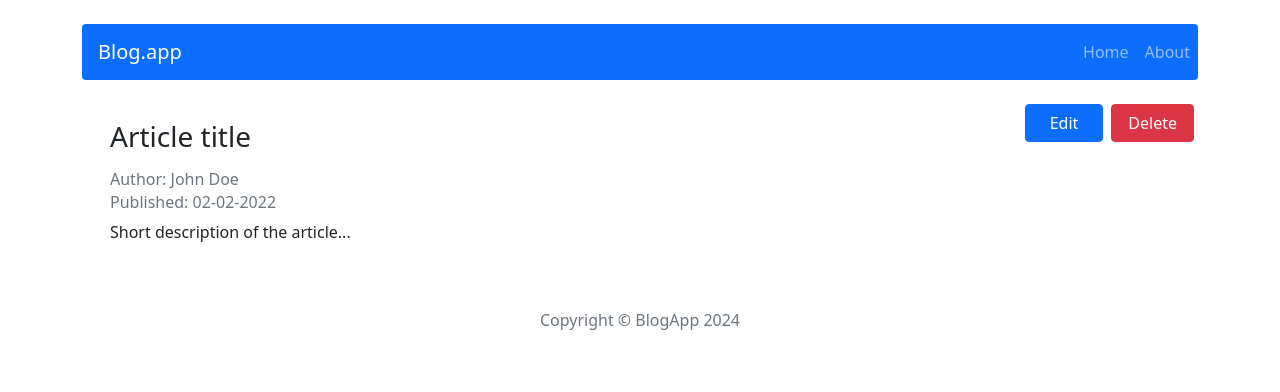
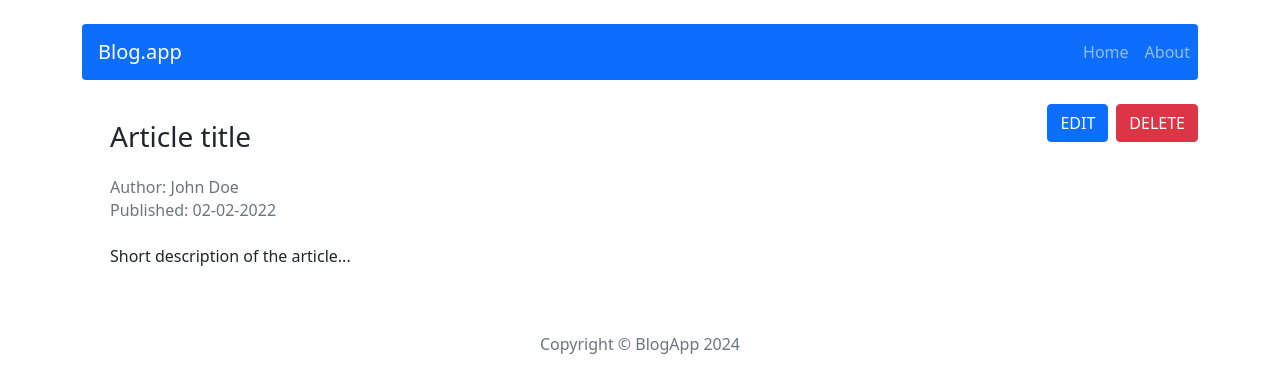
Before and after one commit to piotrkotulski/blog-react, a React (Create React App) app: page /post/1 in a window 1280 px wide. Shown: the top 392 px of the page. Built offline with nearby package versions, Linux system fonts and the light colour scheme.

Commit message:
added delete post founctionality with modal

```diff
--- a/src/components/pages/SInglePost/SinglePost.js
+++ b/src/components/pages/SInglePost/SinglePost.js
@@ -1,41 +1,74 @@
-import React from 'react';
-import { useParams } from 'react-router-dom';
-import { useSelector } from 'react-redux';
-import { getAllPosts } from '../../../redux/postRedux';
-import { Link } from 'react-router-dom';
-import {Button, Card, Container} from 'react-bootstrap';
-import styles from './SinglePost.module.scss'
+import React, { useState } from 'react';
+import { useParams, Link, Navigate } from 'react-router-dom';
+import { useSelector, useDispatch } from 'react-redux';
+import { getAllPosts, deletePostSuccess, deletePostFailure } from '../../../redux/postRedux'; // Zmieniono importy akcji
+import { Button, Container, Modal, Card } from "react-bootstrap";
+import styles from "./SinglePost.module.scss";
 
 const SinglePost = () => {
     const { id } = useParams();
     const posts = useSelector(getAllPosts);
-    const post = posts.find((post) => post.id === id);
+    const post = posts.find(post => post.id === id);
+    const dispatch = useDispatch();
+    const [showModal, setShowModal] = useState(false);
+
+    const handleCloseModal = () => {
+        setShowModal(false);
+    };
+
+    const handleShowModal = () => {
+        setShowModal(true);
+    };
+
+    const handleDeleteClick = () => {
+        // Pokaż okno modalne z potwierdzeniem usuwania
+        handleShowModal();
+    };
+
+    const handleConfirmDelete = () => {
+        // Wywołaj akcję usuwania posta
+        dispatch(deletePostSuccess(id)); // Użyj deletePostSuccess zamiast deletePostAction
+    };
 
     if (!post) {
-        return <div>Post not found</div>;
+        return <Navigate to="/" />;
     }
 
     return (
+        <div className='d-flex'>
             <Container>
-            <div className='d-flex justify-content-between'>
                 <Card className={styles.singlePagePreview}>
-                <Card.Body >
-                    <Card.Title as='h3'>{post.title}</Card.Title>
-                    <Card.Subtitle className="mb-2 mt-3 text-muted">Author: {post.author}</Card.Subtitle>
-                    <Card.Subtitle className="mb-2 text-muted">Published: {post.publishedDate}</Card.Subtitle>
+                    <Card.Body>
+                        <Card.Title as="h3">{post.title}</Card.Title>
+                        <Card.Subtitle className="mb-2 mt-4 text-muted">Author: {post.author}</Card.Subtitle>
+                        <Card.Subtitle className="mb-4 text-muted">Published: {post.publishedDate}</Card.Subtitle>
                         <Card.Text>{post.shortDescription}</Card.Text>
                     </Card.Body>
                 </Card>
-                <div className='d-flex'>
+            </Container>
+            <div className='d-flex ms-2'>
                 <Link to={`/post/edit/${id}`}>
-                <Button className='w-100 me-4' variant="primary">Edit</Button>
+                    <Button className='w-150' variant="primary">EDIT</Button>
                 </Link>
                 <div>
-            <Button className='w-100 ms-2' variant="danger">Delete</Button>
+                    <Button className='ms-2' variant="danger" onClick={handleDeleteClick}>DELETE</Button>
                 </div>
             </div>
+            <Modal show={showModal} onHide={handleCloseModal}>
+                <Modal.Header closeButton>
+                    <Modal.Title>Confirm Deletion</Modal.Title>
+                </Modal.Header>
+                <Modal.Body>Are you sure you want to delete this post?</Modal.Body>
+                <Modal.Footer>
+                    <Button variant="secondary" onClick={handleCloseModal}>
+                        Cancel
+                    </Button>
+                    <Button variant="danger" onClick={handleConfirmDelete}>
+                        Delete
+                    </Button>
+                </Modal.Footer>
+            </Modal>
         </div>
-        </Container>
     );
 };
 
--- a/src/redux/postRedux.js
+++ b/src/redux/postRedux.js
@@ -1,16 +1,35 @@
 import initialState from './initialState';
 
-
-//selectors
-
+// Selektory
 export const getAllPosts = state => state.posts;
 
-// actions
-//const createActionName = actionName => `app/posts/${actionName}`;
+// Akcje
+const DELETE_POST_SUCCESS = 'app/posts/DELETE_POST_SUCCESS';
+const DELETE_POST_FAILURE = 'app/posts/DELETE_POST_FAILURE';
 
-// action creators
+// Akcje kreatorów
+export const deletePostSuccess = (postId) => ({
+    type: DELETE_POST_SUCCESS,
+    payload: postId,
+});
+
+export const deletePostFailure = (error) => ({
+    type: DELETE_POST_FAILURE,
+    payload: error,
+});
+
+// Reducer
 const postsReducer = (statePart = initialState, action) => {
     switch (action.type) {
+        case DELETE_POST_SUCCESS: {
+            const postId = action.payload;
+            const updatedPosts = statePart.filter(post => post.id !== postId);
+            return updatedPosts;
+        }
+        case DELETE_POST_FAILURE: {
+            // Obsłuż błąd usuwania posta (jeśli potrzebne)
+            return statePart;
+        }
         default:
             return statePart;
     }
```
Lines whose indentation alone changed are shown as unchanged.
